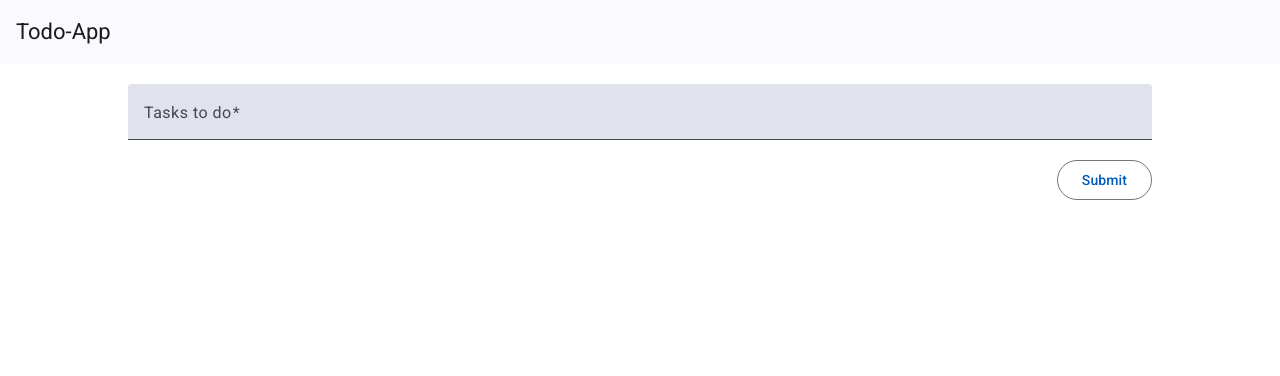
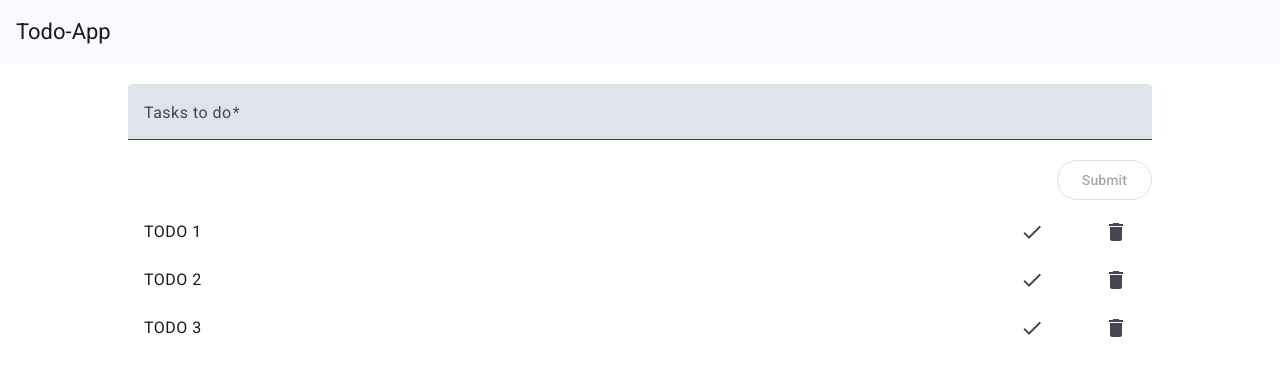
Before and after one commit to LejeuneA/todo-app, an Angular app: page / in a window 1280 px wide. Shown: the top 376 px of the page. Built offline with nearby package versions, Linux system fonts and the light colour scheme.

Commit message:
Update app.component.html

```diff
--- a/src/app/app.component.html
+++ b/src/app/app.component.html
@@ -4,13 +4,16 @@
     <mat-form-field class="todo-full-width">
       <mat-label>Tasks to do</mat-label>
       <input [formControl]="fc" matInput placeholder="Tasks to do" />
+      @if (fc.hasError('required')) {
+      <mat-error>Attention le champs requis est vide</mat-error>
+      } @else if (fc.hasError('minlength')) {
+      <mat-error>Attention le champs doit faire 3 caractères minimum</mat-error>
+      }
     </mat-form-field>
   </form>
   <div class="flex-end">
-    <button mat-stroked-button (click)="addItemInList()">Submit</button>
+    <button mat-stroked-button [disabled]="fc.invalid" (click)="addItemInList()">Submit</button>
   </div>
-  <app-todo-list
-    [id]="todos"
-    (onDeleteTodo)="removeItemFromList($event)"
-  ></app-todo-list>
+  <app-todo-list [todoList]="todos" (onDeleteTodo)="removeItemFromList($event)"
+    (onTodoDone)="setDone($event)"></app-todo-list>
 </div>
```
